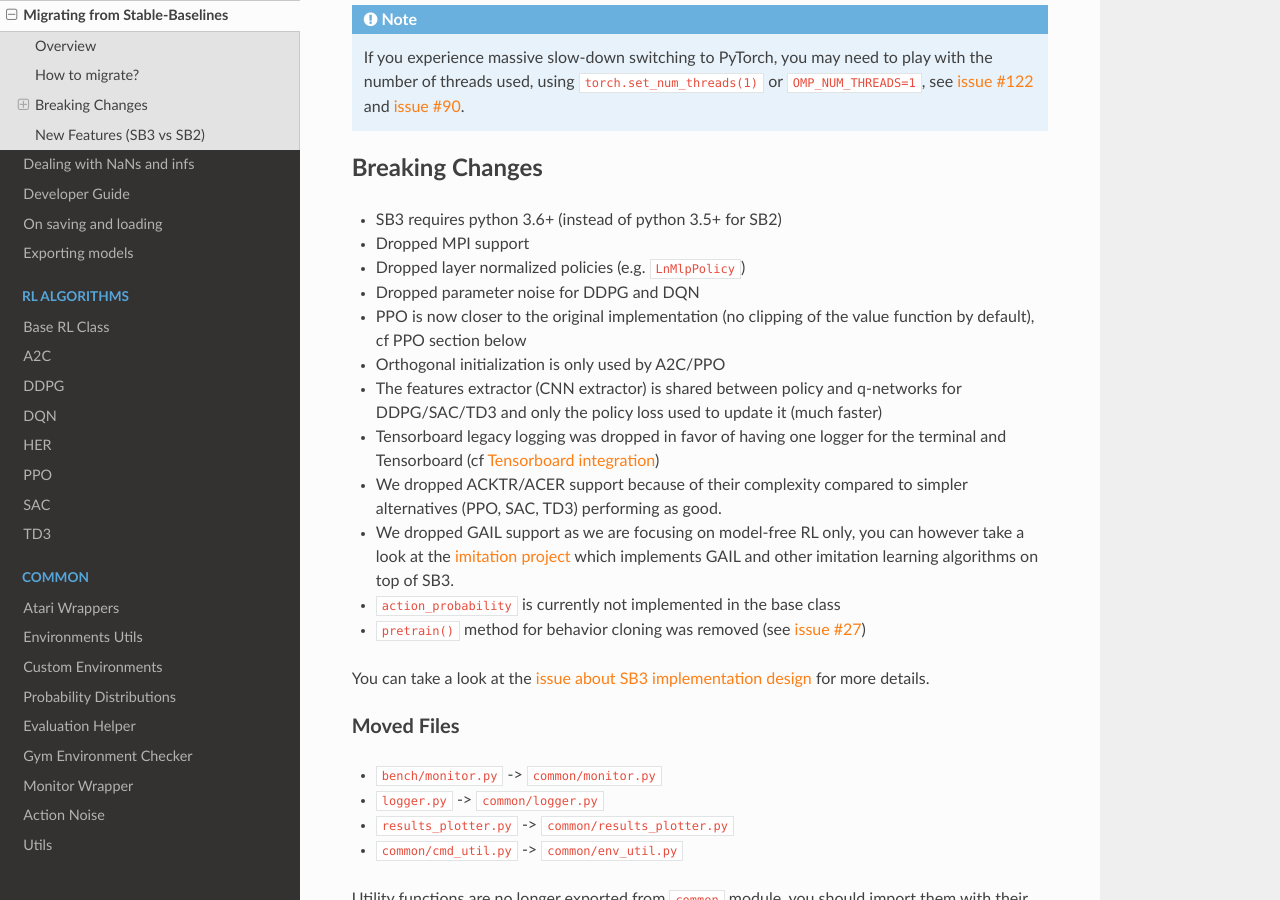
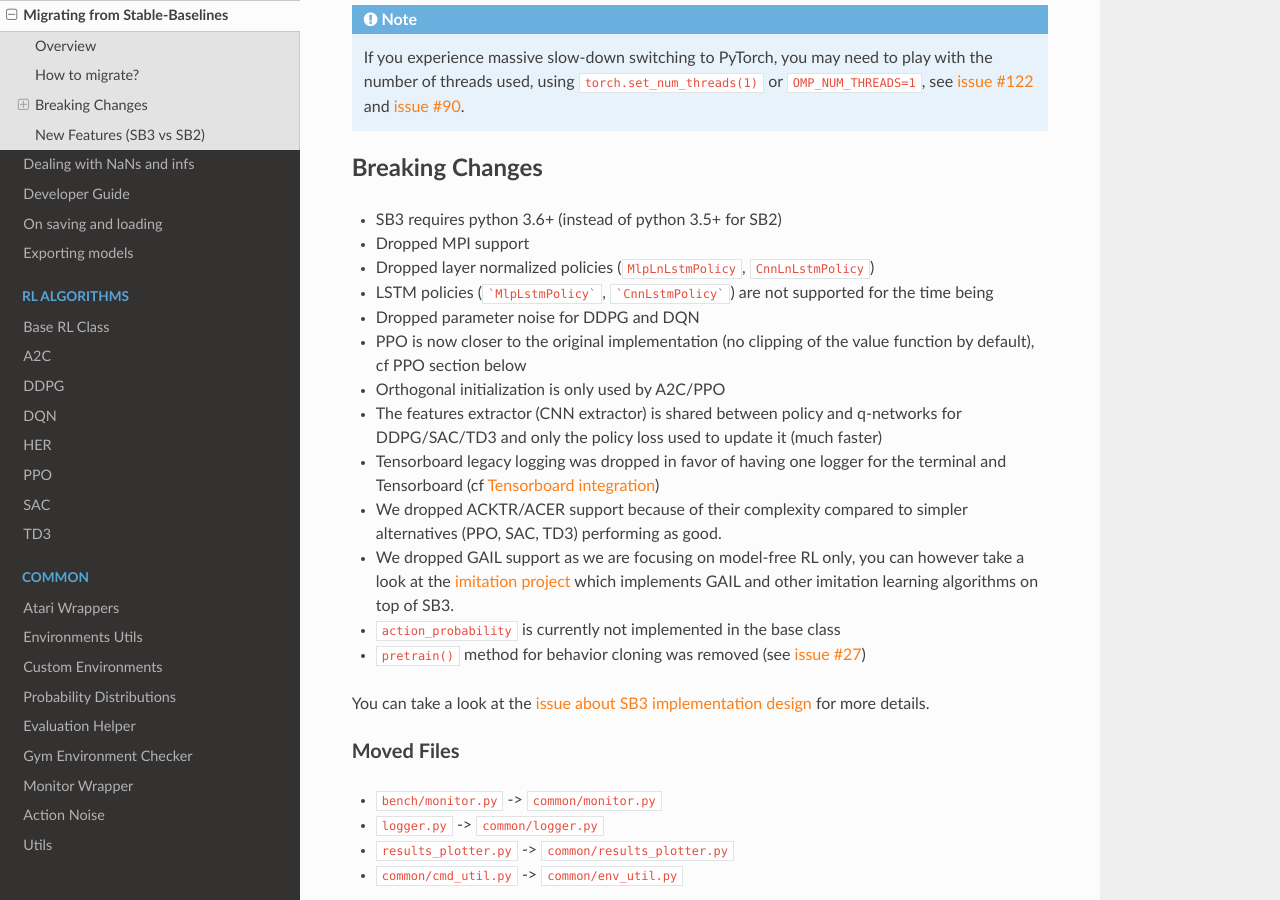
Before and after one commit to DLR-RM/stable-baselines3, a Sphinx documentation site: the page built from docs/guide/migration.rst, in a window 1280 px wide and 900 px high, scrolled down 691 px. Built offline with Sphinx 7.4.7 and the Read the Docs theme 2.0.0, drawn with Linux system fonts in a browser that asks for light colours; pages that are not in the unit, such as notebooks, are missing from menus.

Commit message:
Update migration guide

````diff
--- a/docs/guide/migration.rst
+++ b/docs/guide/migration.rst
@@ -46,7 +46,8 @@
 
 - SB3 requires python 3.6+ (instead of python 3.5+ for SB2)
 - Dropped MPI support
-- Dropped layer normalized policies (e.g. ``LnMlpPolicy``)
+- Dropped layer normalized policies (``MlpLnLstmPolicy``, ``CnnLnLstmPolicy``)
+- LSTM policies (```MlpLstmPolicy```, ```CnnLstmPolicy```) are not supported for the time being
 - Dropped parameter noise for DDPG and DQN
 - PPO is now closer to the original implementation (no clipping of the value function by default), cf PPO section below
 - Orthogonal initialization is only used by A2C/PPO
--- a/docs/misc/changelog.rst
+++ b/docs/misc/changelog.rst
@@ -75,6 +75,7 @@
 - Added example for using ``ProcgenEnv``
 - Added note about advanced custom policy example for off-policy algorithms
 - Fixed DQN unicode checkmarks
+- Updated migration guide (@juancroldan)
 
 Release 1.0 (2021-03-15)
 ------------------------
@@ -690,4 +691,4 @@
 @tirafesi @blurLake @koulakis @joeljosephjin @shwang @rk37 @andyshih12 @RaphaelWag @xicocaio
 @diditforlulz273 @liorcohen5 @ManifoldFR @mloo3 @SwamyDev @wmmc88 @megan-klaiber @thisray
 @tfederico @hn2 @LucasAlegre @AptX395 @zampanteymedio @JadenTravnik @decodyng @ardabbour @lorenz-h @mschweizer @lorepieri8 @vwxyzjn
-@ShangqunYu @PierreExeter @JacopoPan @ltbd78 @tom-doerr @Atlis @liusida @09tangriro @amy12xx
+@ShangqunYu @PierreExeter @JacopoPan @ltbd78 @tom-doerr @Atlis @liusida @09tangriro @amy12xx @juancroldan
````
